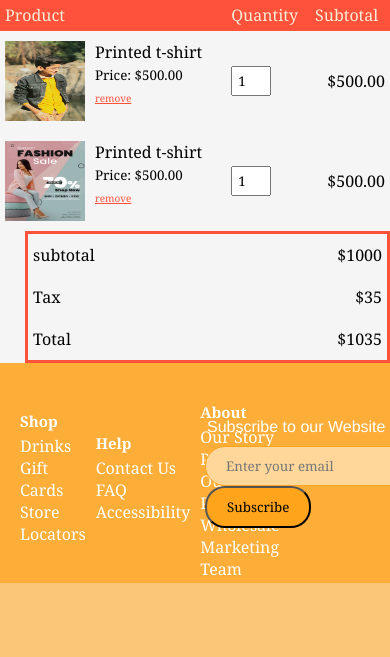
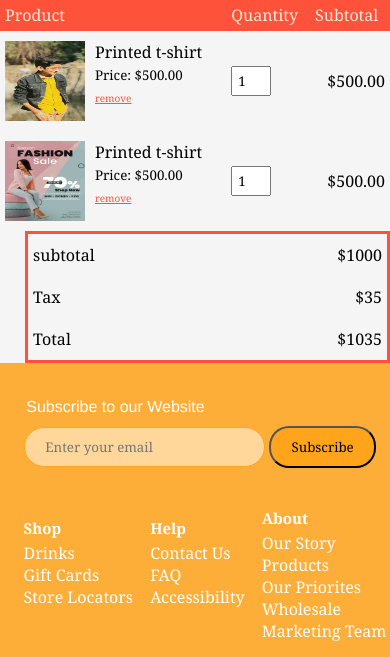
Before and after one commit to Muhammadaliraza879/commerece-website, a PHP site: page /cart.html in a window 390 px wide; the page is wider, and only the part inside the window is pictured. Shown: the part 326-983 px from the top of that part. Before the commit the page ends 909 px from the top of that part, so only its background shows below. Run offline with PHP 8.4, Linux system fonts and the light colour scheme; some libraries are stand-ins or nearby versions.

Commit message:
feature: Added the responsiveness of footer

```diff
--- a/cart.css
+++ b/cart.css
@@ -50,3 +50,21 @@ td:last-child{
 th :last-child{
     text-align: right;
 }
+
+@media only screen and (max-width:425px){
+    .footer{
+      display: flex;
+      flex-direction: column-reverse;
+    }
+
+    .footer .f-s1{
+      width: 100%;
+      padding-bottom: 15px;
+    }
+
+    .footer .f-s2{
+      width: 100%;
+      height: 110px;
+      padding-top: 30px;
+    }
+  }
--- a/style.css
+++ b/style.css
@@ -435,6 +435,25 @@ footer .f-s2 {
   padding: 10px 20px;
   border-radius: 20px;
 }
+
+@media only screen and (max-width:425px){
+  .footer{
+    display: flex;
+    flex-direction: column-reverse;
+  }
+
+  .footer .f-s1{
+    width: 100%;
+    padding-bottom: 15px;
+  }
+
+  .footer .f-s2{
+    width: 100%;
+    height: 110px;
+    padding-top: 30px;
+  }
+}
+
 /* Footer Section 2 footer .f-s2 .f-s2 {
   font-size: 20px;
   font-weight: bold;
```
Also changed, not shown: AboutUs.css (+16 -0 lines), ContactUs.html (+4 -4 lines), products.css (+16 -2 lines).
